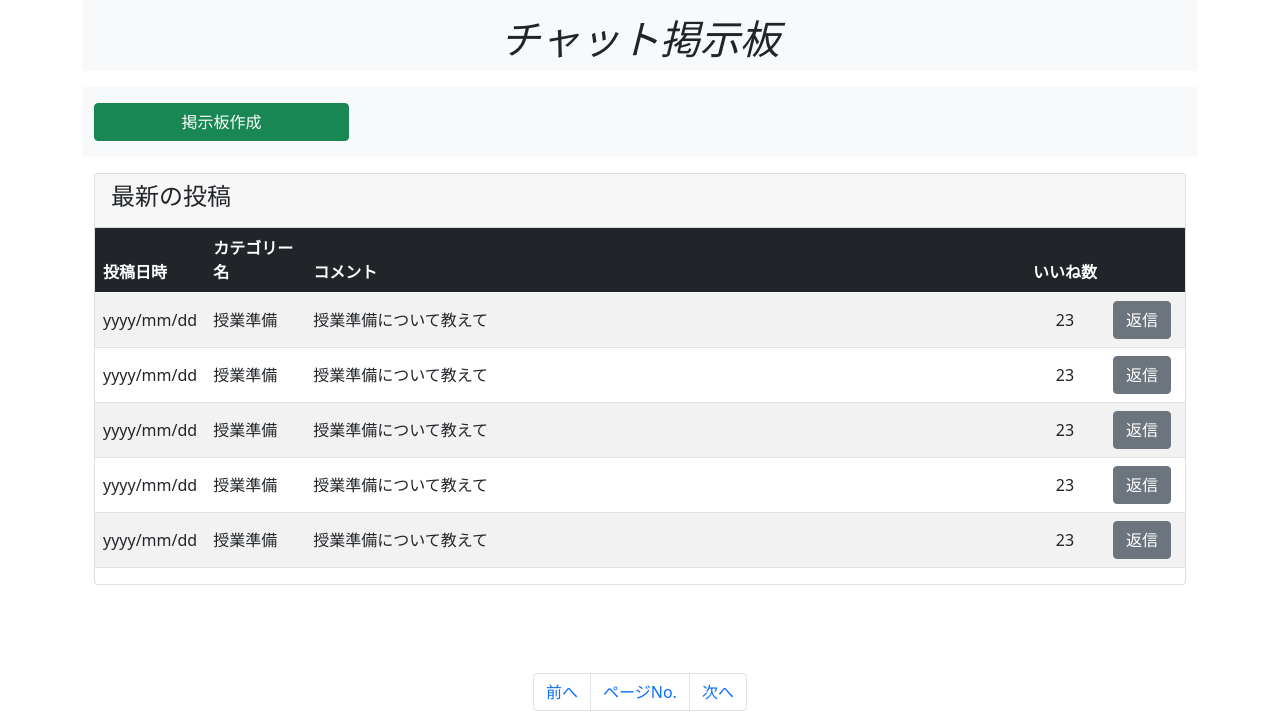
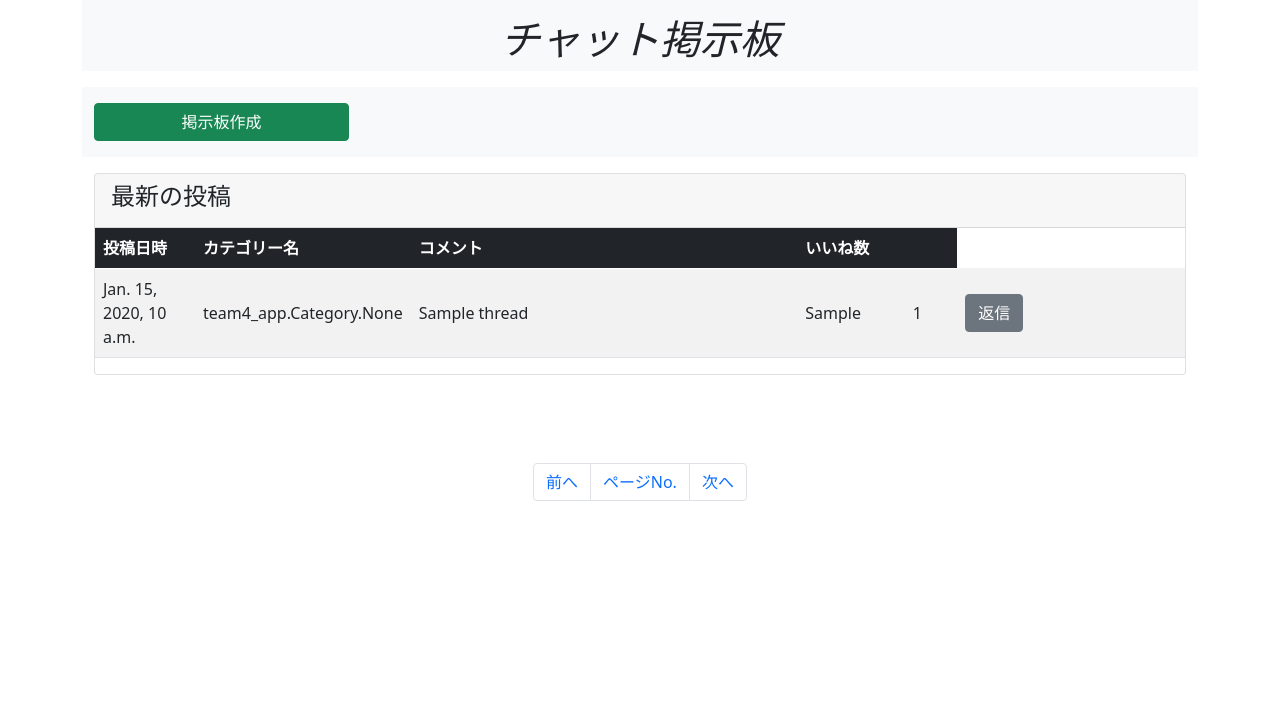
Before and after one commit to RyuRyu-0817/team4, a Django app: template team4_app/templates/thread.html in a window 1280 px wide. Shown: the part 227-954 px from the top of the page. After the commit the page ends 728 px from the top, so only its background shows below. Run offline with Django 5.2, Linux system fonts and the light colour scheme; the template is opened without the code that fills it: values that come from a table or form of the project are taken from there, others are empty; tables that the repository leaves empty hold one stand-in row (values such as "Sample post"); parts of the project's set-up code (start-up, migrations or seed data) failed here and were passed over.

Commit message:
データを取得して表示するように修正

```diff
--- a/team4_app/templates/thread.html
+++ b/team4_app/templates/thread.html
@@ -126,42 +126,16 @@
                                     </tr>
                                 </thead>
                                 <tbody>
+                                    {% for thread in threads %}
                                     <tr>
-                                        <td class="align-middle">yyyy/mm/dd</td>
-                                        <td class="align-middle">授業準備</td>
-                                        <td class="align-middle">授業準備について教えて</td>
-                                        <td class="align-middle text-center">23</td> <!-- 横に中央揃え -->
+                                        <td class="align-middle">{{ thread.created_at }}</td>
+                                        <td class="align-middle">{{ thread.categories }}</td>
+                                        <td class="align-middle">{{ thread.title }}</td>
+                                        <td class="align-middle">{{ thread.discription }}</td>
+                                        <td class="align-middle text-center">{{ thread.num_favorites }}</td> <!-- 横に中央揃え -->
                                         <td class="align-middle"><a href="#" class="btn btn-secondary">返信</a></td>
                                     </tr>
-
-                                    <tr>
-                                        <td class="align-middle">yyyy/mm/dd</td>
-                                        <td class="align-middle">授業準備</td>
-                                        <td class="align-middle">授業準備について教えて</td>
-                                        <td class="align-middle text-center">23</td> <!-- 横に中央揃え -->
-                                        <td class="align-middle"><a href="#" class="btn btn-secondary">返信</a></td>
-                                    </tr>
-                                    <tr>
-                                        <td class="align-middle">yyyy/mm/dd</td>
-                                        <td class="align-middle">授業準備</td>
-                                        <td class="align-middle">授業準備について教えて</td>
-                                        <td class="align-middle text-center">23</td> <!-- 横に中央揃え -->
-                                        <td class="align-middle"><a href="#" class="btn btn-secondary">返信</a></td>
-                                    </tr>
-                                    <tr>
-                                        <td class="align-middle">yyyy/mm/dd</td>
-                                        <td class="align-middle">授業準備</td>
-                                        <td class="align-middle">授業準備について教えて</td>
-                                        <td class="align-middle text-center">23</td> <!-- 横に中央揃え -->
-                                        <td class="align-middle"><a href="#" class="btn btn-secondary">返信</a></td>
-                                    </tr>
-                                    <tr>
-                                        <td class="align-middle">yyyy/mm/dd</td>
-                                        <td class="align-middle">授業準備</td>
-                                        <td class="align-middle">授業準備について教えて</td>
-                                        <td class="align-middle text-center">23</td> <!-- 横に中央揃え -->
-                                        <td class="align-middle"><a href="#" class="btn btn-secondary">返信</a></td>
-                                    </tr>
+                                    {% endfor %}
                                 </tbody>
                             </table>
                         </div>
```
